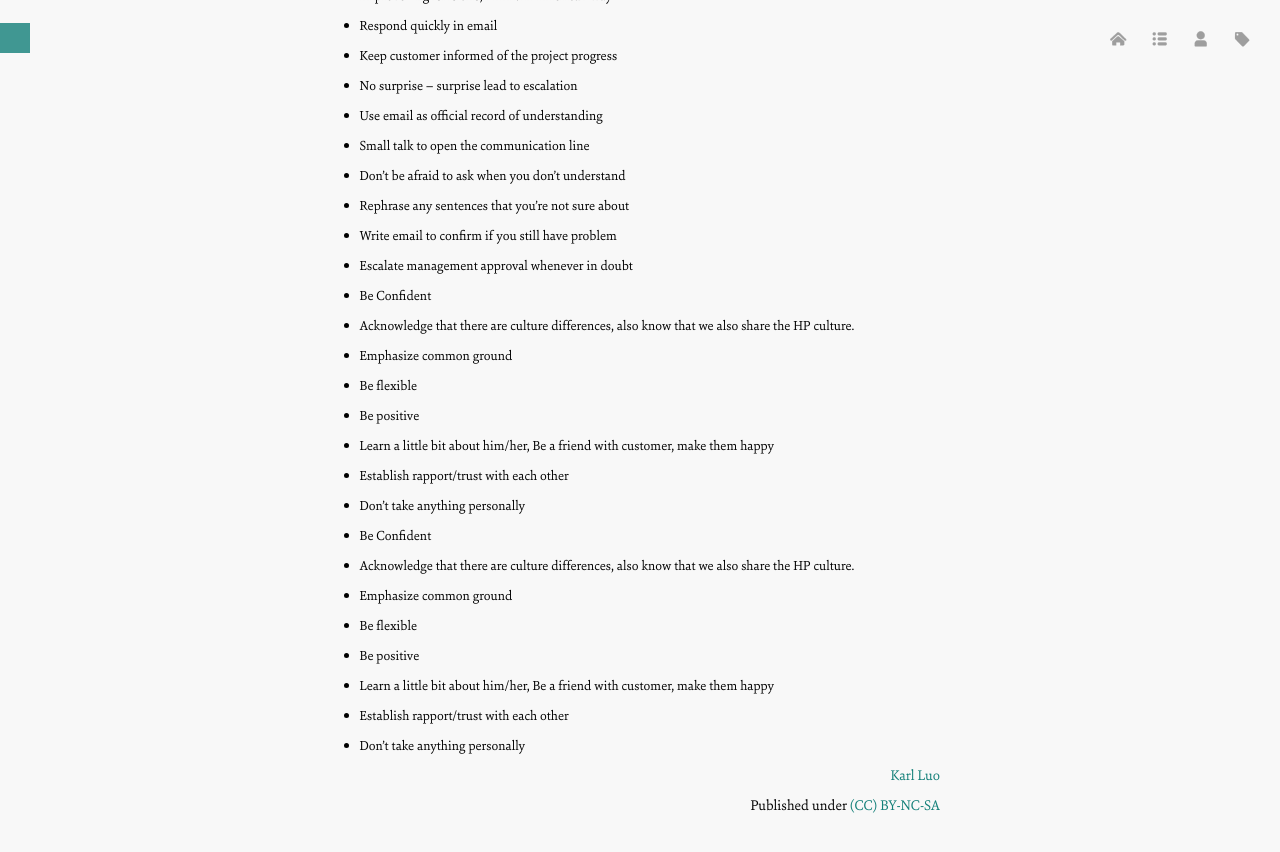
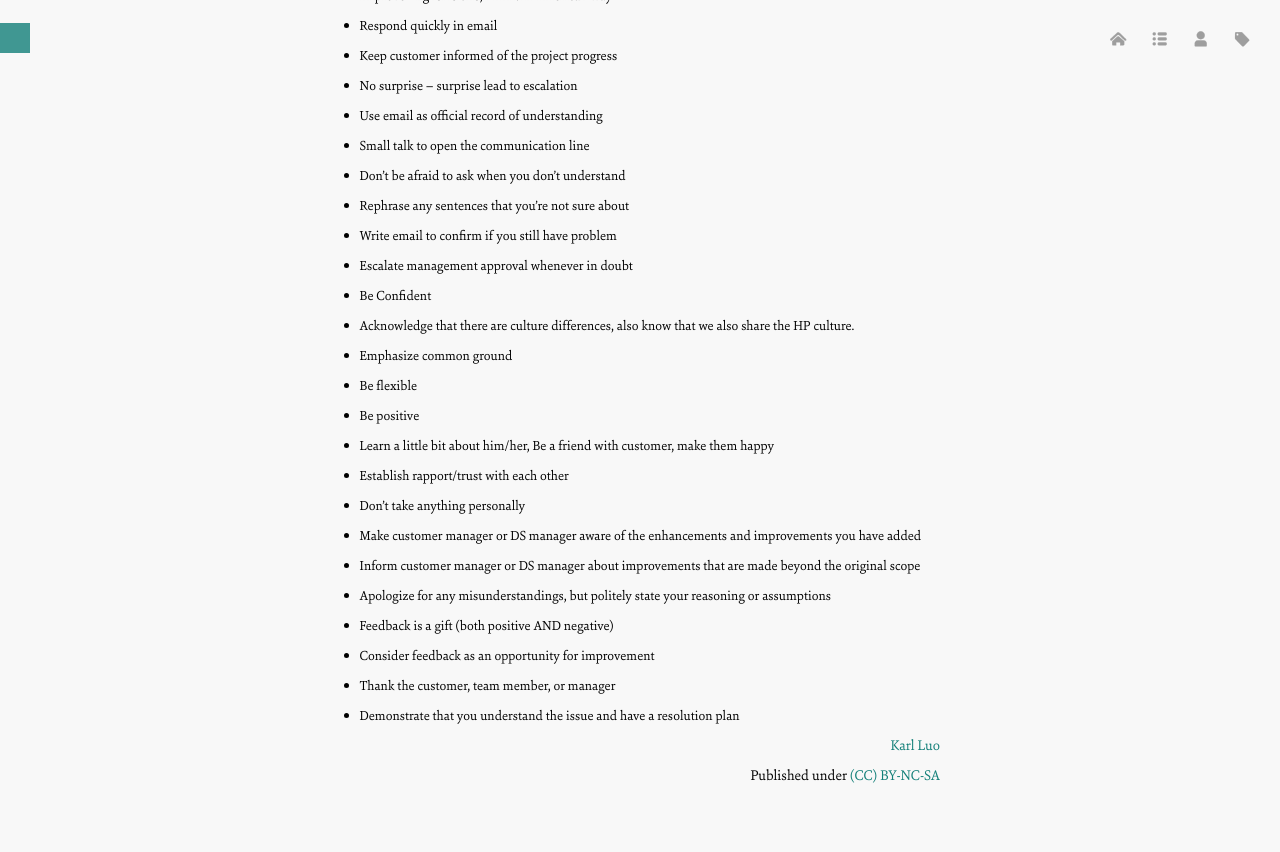
Before and after one commit to luolinjia/en, a Jekyll site: the page built from _posts/2014-12-23-skills-summary.md, in a window 1280 px wide and 900 px high, scrolled down 533 px. Shown: the top 852 px of the window. Built offline with Jekyll 4.4.1, drawn with Linux system fonts in a browser that asks for light colours; Markdown is read by kramdown in place of the engine named in the settings; comment, search, counter and statistics services are not loaded.

Commit message:
Update 2014-12-23-skills-summary.md

```diff
--- a/_posts/2014-12-23-skills-summary.md
+++ b/_posts/2014-12-23-skills-summary.md
@@ -27,11 +27,10 @@ tags:
 - Learn a little bit about him/her, Be a friend with customer, make them happy
 - Establish rapport/trust with each other
 - Don’t take anything personally
-- Be Confident
-- Acknowledge that there are culture differences, also know that we also share the HP culture.
-- Emphasize common ground
-- Be flexible
-- Be positive
-- Learn a little bit about him/her, Be a friend with customer, make them happy
-- Establish rapport/trust with each other
-- Don’t take anything personally
+- Make customer manager or DS manager aware of the enhancements and improvements you have added
+- Inform customer manager or DS manager about improvements that are made beyond the original scope
+- Apologize for any misunderstandings, but politely state your reasoning or assumptions
+- Feedback is a gift (both positive AND negative)
+- Consider feedback as an opportunity for improvement
+- Thank the customer, team member, or manager
+- Demonstrate that you understand the issue and have a resolution plan
```
